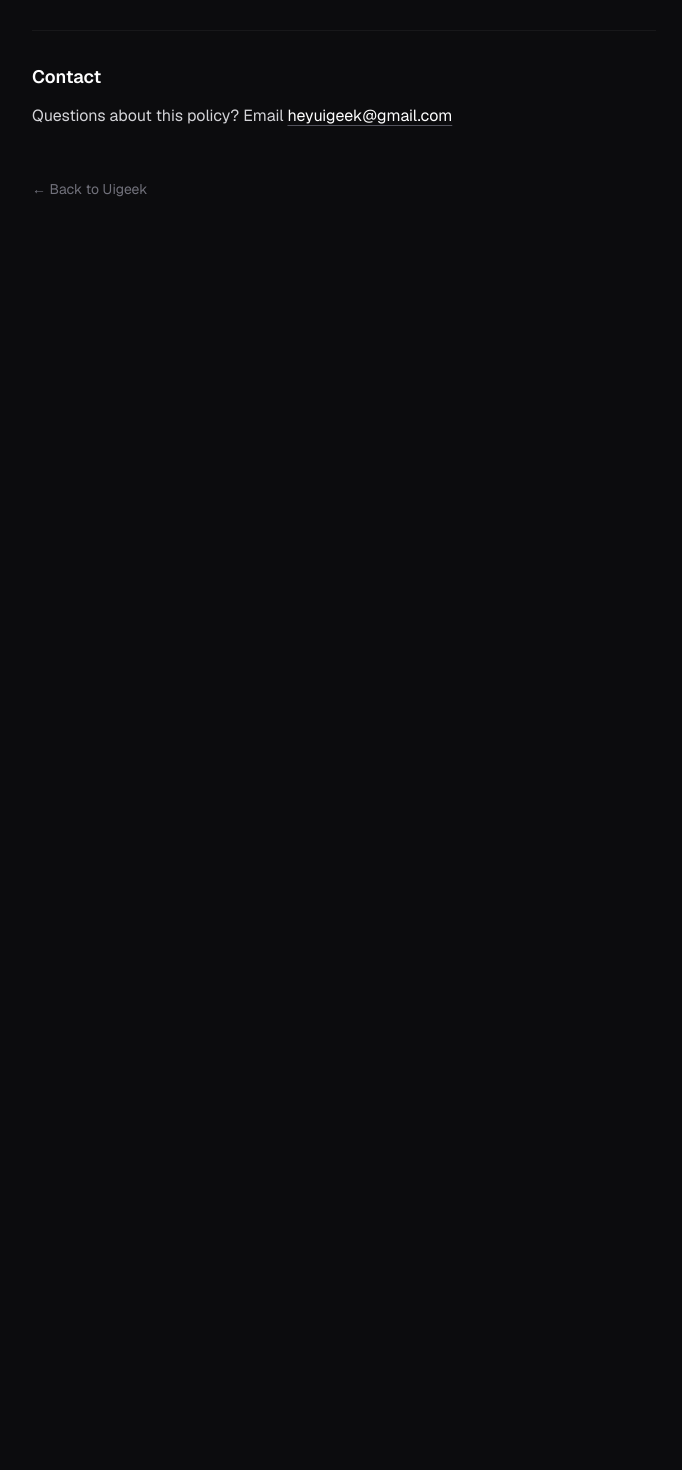
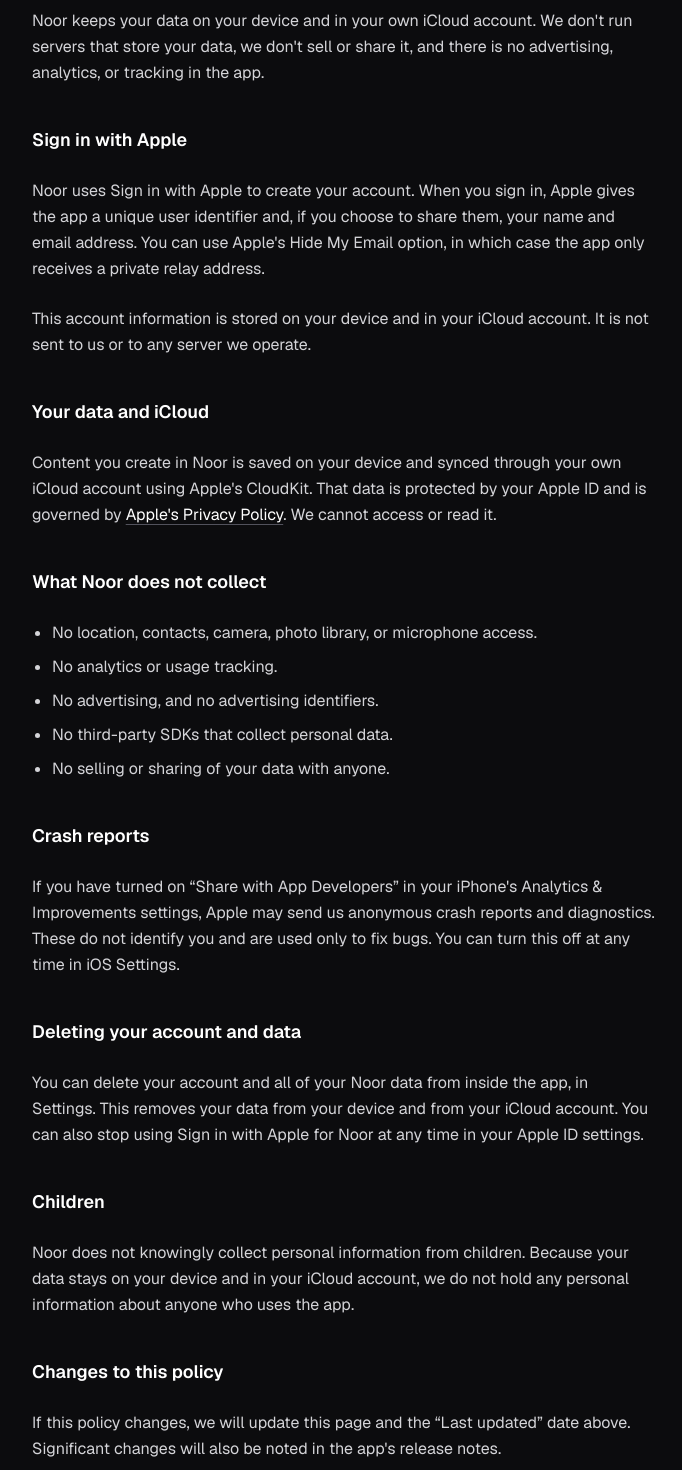
Before and after one commit to masudurui/uigeek-nextjs, a Next.js app: page /noor/privacy in a window 1280 px wide. Shown: the part 400-1870 px from the top of the page, without its empty margins (296-978 px from the left). Before the commit the page ends 800 px from the top, so only its background shows below. Built offline with nearby package versions, Linux system fonts and the light colour scheme.

Commit message:
Add Noor privacy policy text
Co-Authored-By: Claude Opus 5.5 <noreply@anthropic.com>

```diff
--- a/app/noor/privacy/page.tsx
+++ b/app/noor/privacy/page.tsx
@@ -27,9 +27,74 @@ export default function NoorPrivacyPage() {
           does not cover the Uigeek studio website.
         </p>
 
-        {/* Policy body — replace the placeholder below with the provided text. */}
-        <div className="mt-10 space-y-6 leading-relaxed [&_h2]:mt-10 [&_h2]:text-lg [&_h2]:font-semibold [&_h2]:text-white">
-          <p className="text-zinc-500 italic">Policy text coming soon.</p>
+        {/* Policy body */}
+        <div className="mt-10 space-y-6 leading-relaxed [&_h2]:mt-10 [&_h2]:text-lg [&_h2]:font-semibold [&_h2]:text-white [&_ul]:list-disc [&_ul]:pl-5 [&_ul]:space-y-2">
+          <h2>The short version</h2>
+          <p>
+            Noor keeps your data on your device and in your own iCloud account. We don&apos;t run servers that store
+            your data, we don&apos;t sell or share it, and there is no advertising, analytics, or tracking in the app.
+          </p>
+
+          <h2>Sign in with Apple</h2>
+          <p>
+            Noor uses Sign in with Apple to create your account. When you sign in, Apple gives the app a unique user
+            identifier and, if you choose to share them, your name and email address. You can use Apple&apos;s Hide My
+            Email option, in which case the app only receives a private relay address.
+          </p>
+          <p>
+            This account information is stored on your device and in your iCloud account. It is not sent to us or to
+            any server we operate.
+          </p>
+
+          <h2>Your data and iCloud</h2>
+          <p>
+            Content you create in Noor is saved on your device and synced through your own iCloud account using
+            Apple&apos;s CloudKit. That data is protected by your Apple ID and is governed by{" "}
+            <a
+              href="https://www.apple.com/legal/privacy/"
+              target="_blank"
+              rel="noopener noreferrer"
+              className="text-white underline underline-offset-4 decoration-zinc-600 hover:decoration-white"
+            >
+              Apple&apos;s Privacy Policy
+            </a>
+            . We cannot access or read it.
+          </p>
+
+          <h2>What Noor does not collect</h2>
+          <ul>
+            <li>No location, contacts, camera, photo library, or microphone access.</li>
+            <li>No analytics or usage tracking.</li>
+            <li>No advertising, and no advertising identifiers.</li>
+            <li>No third-party SDKs that collect personal data.</li>
+            <li>No selling or sharing of your data with anyone.</li>
+          </ul>
+
+          <h2>Crash reports</h2>
+          <p>
+            If you have turned on &ldquo;Share with App Developers&rdquo; in your iPhone&apos;s Analytics &amp;
+            Improvements settings, Apple may send us anonymous crash reports and diagnostics. These do not identify you
+            and are used only to fix bugs. You can turn this off at any time in iOS Settings.
+          </p>
+
+          <h2>Deleting your account and data</h2>
+          <p>
+            You can delete your account and all of your Noor data from inside the app, in Settings. This removes your
+            data from your device and from your iCloud account. You can also stop using Sign in with Apple for Noor at
+            any time in your Apple ID settings.
+          </p>
+
+          <h2>Children</h2>
+          <p>
+            Noor does not knowingly collect personal information from children. Because your data stays on your device
+            and in your iCloud account, we do not hold any personal information about anyone who uses the app.
+          </p>
+
+          <h2>Changes to this policy</h2>
+          <p>
+            If this policy changes, we will update this page and the &ldquo;Last updated&rdquo; date above. Significant
+            changes will also be noted in the app&apos;s release notes.
+          </p>
         </div>
 
         <section className="mt-12 border-t border-white/5 pt-8">
```
